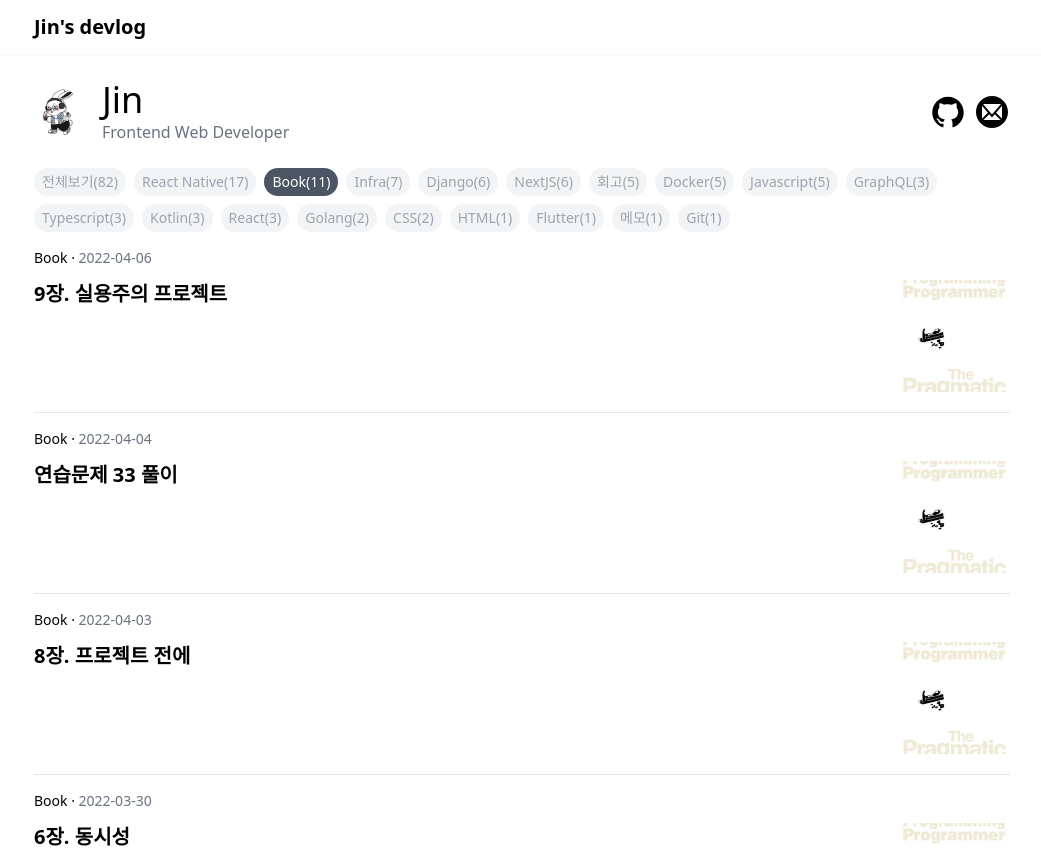
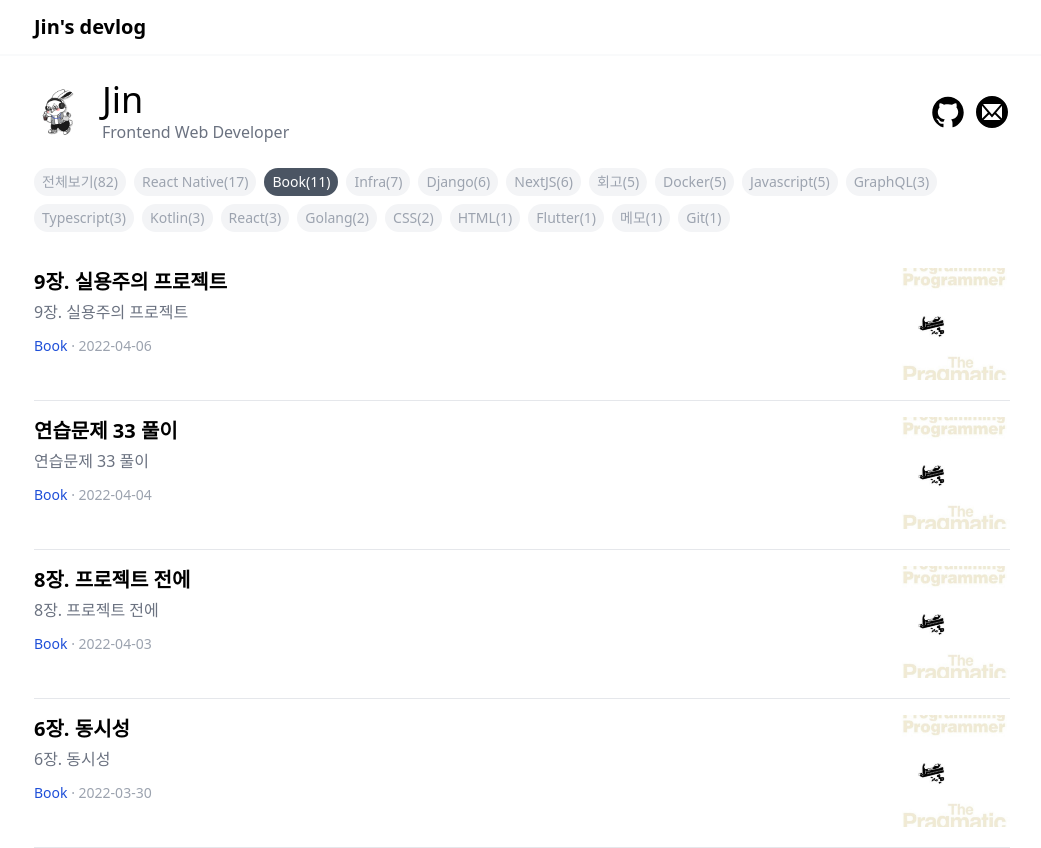
Before and after one commit to HoJin9622/hojinlee, a Next.js app: page /book in a window 1280 px wide. Shown: the top 848 px of the page, without its empty margins (118-1159 px from the left). Built offline with nearby package versions, Linux system fonts and the light colour scheme.

Commit message:
✨ feat: 게시글 subtitle 추가 (#11)

```diff
--- a/components/Post.tsx
+++ b/components/Post.tsx
@@ -7,6 +7,7 @@ type Props = {
   category: string;
   date: string;
   title: string;
+  subtitle: string;
   coverImage?: string;
 };
 
@@ -15,18 +16,23 @@ export default function Post({
   category,
   date,
   title,
+  subtitle,
   coverImage,
 }: Props) {
   return (
     <Link className="block" href={`/posts/${slug}`} key={slug}>
-      <div className="py-4">
-        <p className="text-sm">
-          {category}
+      <div className="py-4 flex gap-6">
+        <div className="flex-1">
+          <h2 className="font-bold text-base md:text-xl flex-1 mb-1 leading-snug">
+            {title}
+          </h2>
+          <p className="text-sm md:text-base text-gray-500">{subtitle}</p>
+          <div className="text-xs md:text-sm text-gray-400 mt-3">
+            <span className="text-blue-700">{category}</span>
             {' · '}
-          <span className="text-gray-500">{date}</span>
-        </p>
-        <div className="flex gap-6 mt-3 md:gap-14">
-          <h2 className="font-bold text-base flex-1 md:text-xl">{title}</h2>
+            {date}
+          </div>
+        </div>
         {coverImage && (
           <Image
             className="w-20 h-14 object-cover rounded-sm md:w-28 md:h-28"
@@ -37,7 +43,6 @@ export default function Post({
           />
         )}
       </div>
-      </div>
     </Link>
   );
 }
--- a/components/PostList.tsx
+++ b/components/PostList.tsx
@@ -11,7 +11,7 @@ type Props = {
 
 export default function PostList({ posts }: Props) {
   return (
-    <article className="space-y-1 divide-y">
+    <article className="space-y-1 divide-y mt-5">
       {posts.map((post) => (
         <Post
           key={post.slug}
@@ -19,6 +19,7 @@ export default function PostList({ posts }: Props) {
           date={post.date}
           slug={post.slug}
           title={post.title}
+          subtitle={post.subtitle}
           coverImage={post.coverImage}
         />
       ))}
```
Lines whose indentation alone changed are shown as unchanged.
